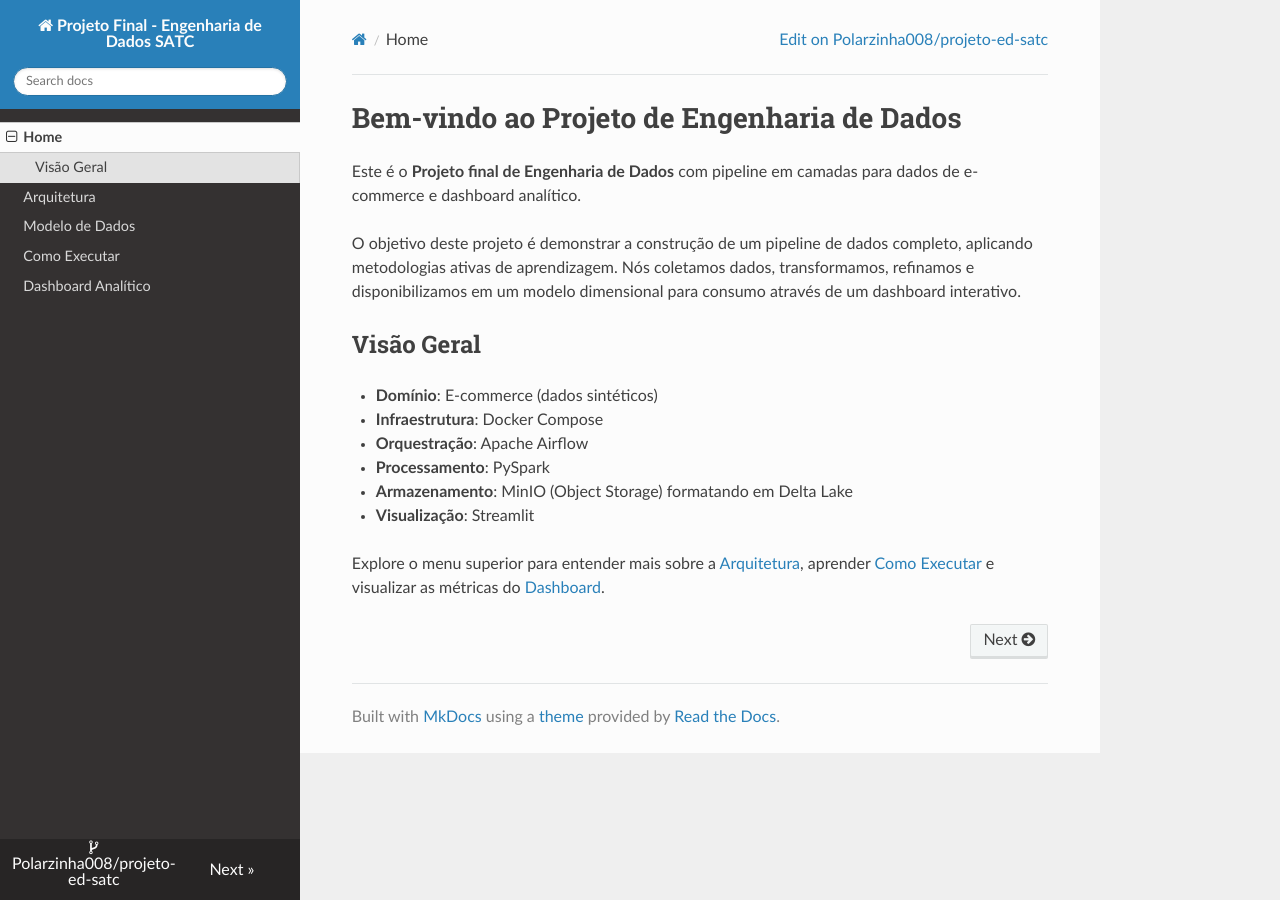
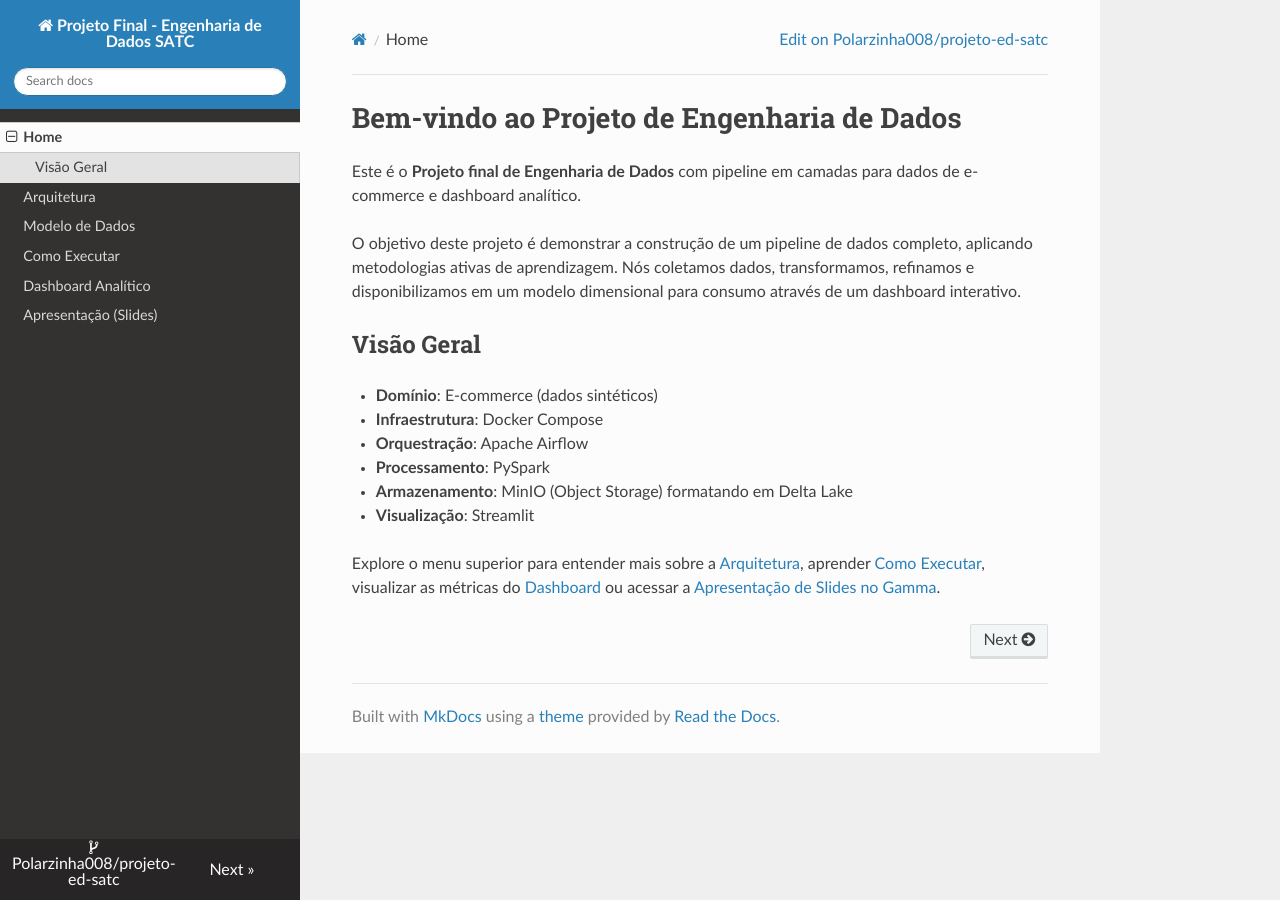
Before and after one commit to Polarzinha008/projeto-ed-satc, an MkDocs documentation site: the page built from docs/index.md, in a window 1280 px wide. Built offline with MkDocs 1.6.1, drawn with Linux system fonts in a browser that asks for light colours; nearby versions of some CDN libraries.

Commit message:
docs: adiciona link da apresentacao no Gamma (resolves #21)

```diff
--- a/docs/index.md
+++ b/docs/index.md
@@ -13,4 +13,4 @@ O objetivo deste projeto é demonstrar a construção de um pipeline de dados co
 - **Armazenamento**: MinIO (Object Storage) formatando em Delta Lake
 - **Visualização**: Streamlit
 
-Explore o menu superior para entender mais sobre a [Arquitetura](arquitetura.md), aprender [Como Executar](execucao.md) e visualizar as métricas do [Dashboard](dashboard.md).
+Explore o menu superior para entender mais sobre a [Arquitetura](arquitetura.md), aprender [Como Executar](execucao.md), visualizar as métricas do [Dashboard](dashboard.md) ou acessar a [Apresentação de Slides no Gamma](https://gamma.app/docs/Arquitetura-Medalhao-com-Apache-Airflow-PySpark-e-Delta-Lake-r545f5owwozmh7a).
--- a/mkdocs.yml
+++ b/mkdocs.yml
@@ -14,6 +14,7 @@ nav:
   - Modelo de Dados: modelo_dados.md
   - Como Executar: execucao.md
   - Dashboard Analítico: dashboard.md
+  - Apresentação (Slides): https://gamma.app/docs/Arquitetura-Medalhao-com-Apache-Airflow-PySpark-e-Delta-Lake-r545f5owwozmh7a
 
 markdown_extensions:
   - admonition
```
Also changed, not shown: README.md (+5 -0 lines).
